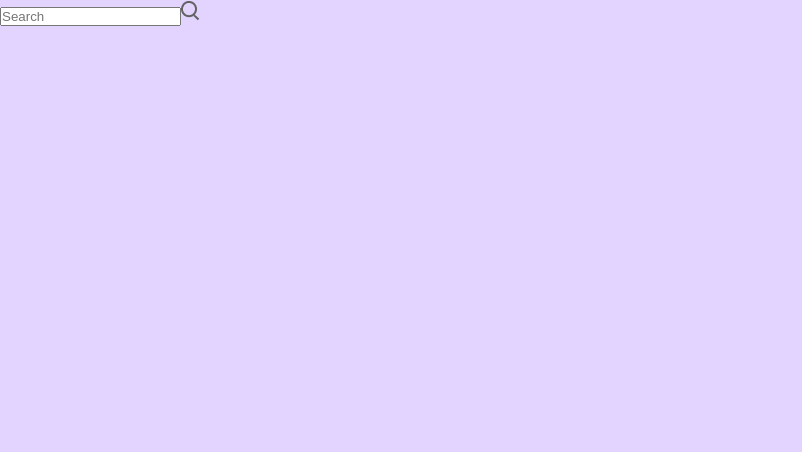
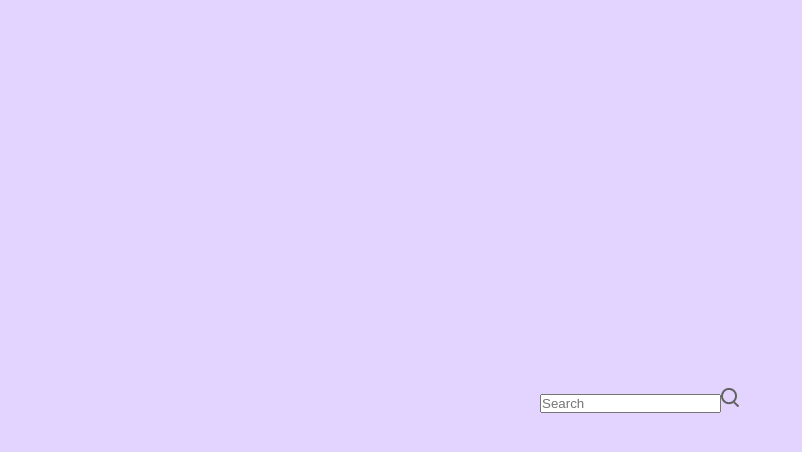
Before and after one commit to elijahgummer/weather-app-react, a React (Create React App) app in the folder weather-app-react/: page / in a window 1280 px wide. Shown: the top 452 px of the page, without its empty margins (0-802 px from the left). Built offline with nearby package versions, Linux system fonts and the light colour scheme.

Commit message:
added some stylinf css code to the css file

```diff
--- a/weather-app-react/src/components/Weather.css
+++ b/weather-app-react/src/components/Weather.css
@@ -0,0 +1,3 @@
+.weather {
+    place-self: center;
+}
```
